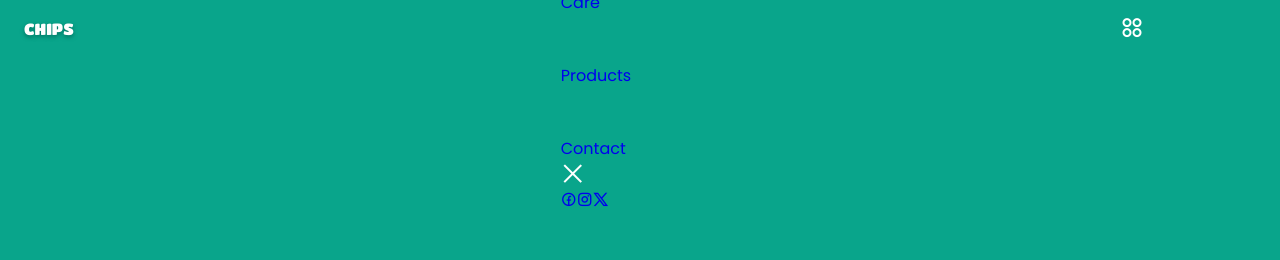
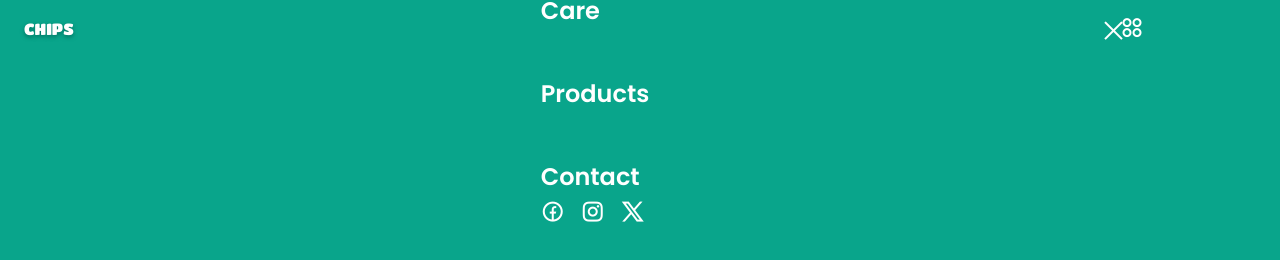
Before and after one commit to Babanlpz/Chips-Website-design, a plain HTML site: page index.html in a window 1280 px wide. Both pictures are taken after a click on the element 1131 px from the left and 28 px from the top of the page. Drawn offline with nearby package versions, Linux system fonts and the light colour scheme.

Commit message:
FEAT toggle menu html/Css and js

```diff
--- a/assets/css/styles.css
+++ b/assets/css/styles.css
@@ -167,6 +167,38 @@ img {
   flex-direction: column;
   row-gap: 3rem;
 }
+
+.nav__link {
+  color: var(--white-color);
+  font-size: var(--h2-font-size);
+  font-weight: var(--font-semi-bold);
+  transition: color .4s;
+}
+
+.nav__link:hover {
+  color: var(--second-color);
+}
+
+.nav__close {
+  position: absolute;
+  top: 1.15rem;
+  right: 1.15rem;
+}
+
+.nav__social {
+  column-gap: 1rem;
+  align-self: flex-end;
+}
+
+.nav__social-link {
+  color: var(--white-color);
+  font-size: 1.5rem;
+  transition: color .4s;
+}
+
+.nav__social-link:hover {
+  color: var(--second-color);
+}
 /* Show menu */
 
 /* Shadow header */
--- a/assets/js/main.js
+++ b/assets/js/main.js
@@ -0,0 +1,30 @@
+/*=============== SHOW MENU ===============*/
+const navMenu = document.getElementById("nav-menu"),
+  navToggle = document.getElementById("nav-toggle"),
+  navClose = document.getElementById("nav-close");
+
+/* Menu show */
+if (navToggle) {
+  navToggle.addEventListener("click", () => {
+    navMenu.classList.add("show-menu");
+  });
+}
+
+/* Menu hidden */
+if (navClose) {
+  navClose.addEventListener("click", () => {
+    navMenu.classList.remove("show-menu");
+  });
+}
+
+/*=============== REMOVE MENU MOBILE ===============*/
+
+/*=============== SHADOW HEADER ===============*/
+
+/*=============== SWIPER FAVORITES ===============*/
+
+/*=============== SHOW SCROLL UP ===============*/
+
+/*=============== SCROLL SECTIONS ACTIVE LINK ===============*/
+
+/*=============== SCROLL REVEAL ANIMATION ===============*/
```
